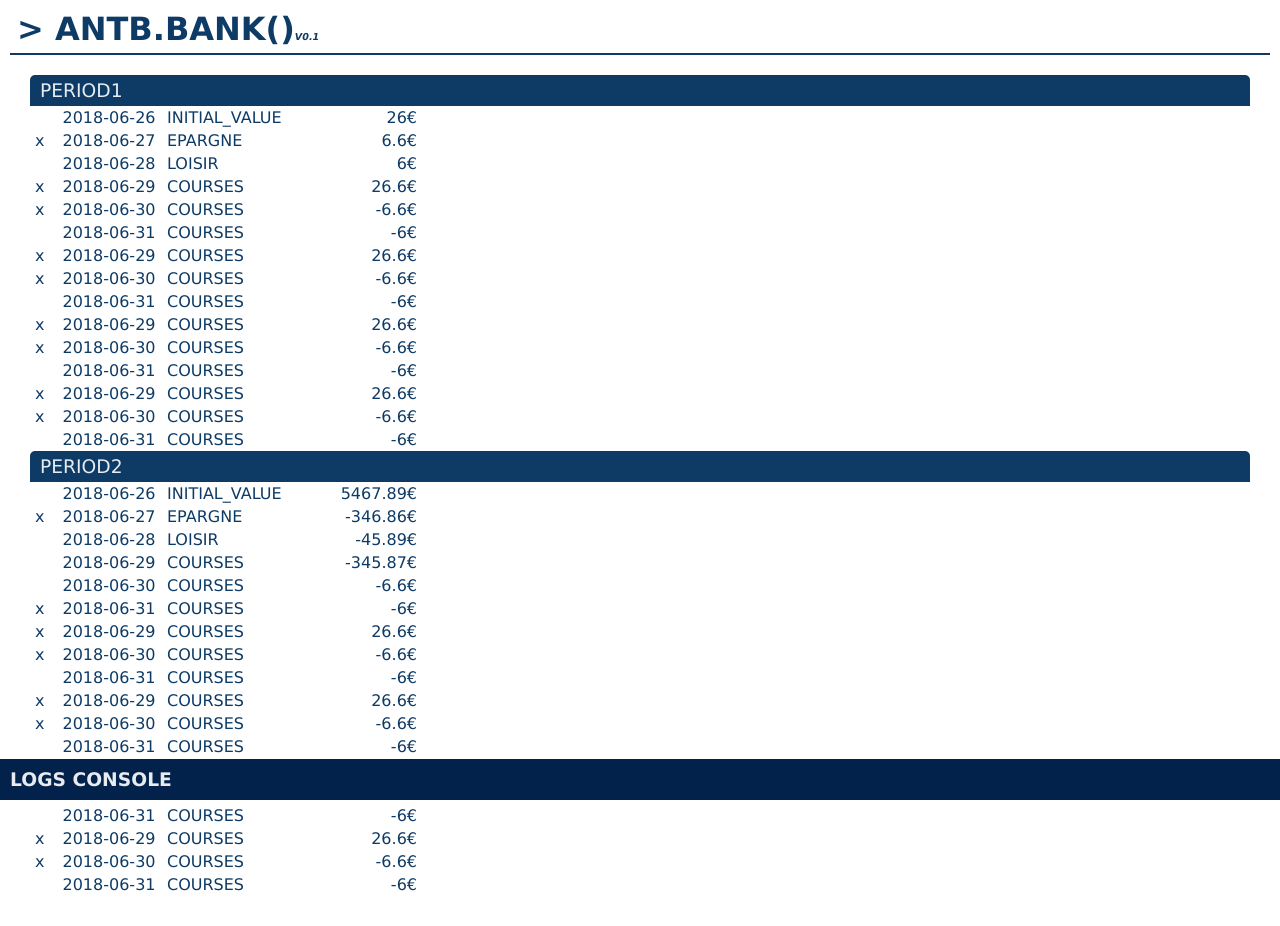
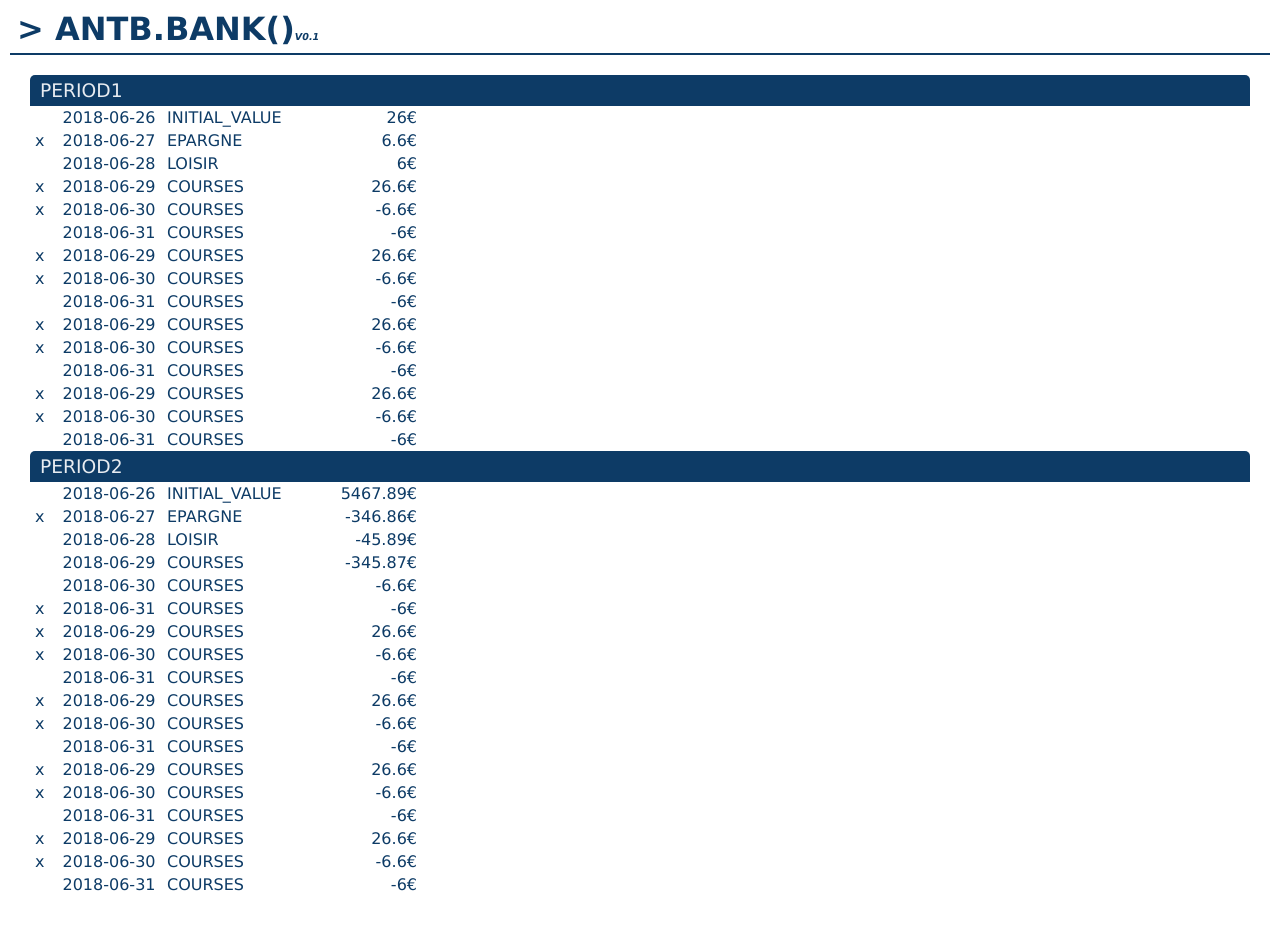
Before and after one commit to antoinebht/banking, an Angular app: page /account/1 in a window 1280 px wide. Built offline with nearby package versions, Linux system fonts and the light colour scheme.

Commit message:
App : Hidden log console

```diff
--- a/src/app/app.component.html
+++ b/src/app/app.component.html
@@ -1,3 +1,3 @@
 <app-header></app-header>
 <router-outlet></router-outlet>
-<app-log-console></app-log-console>
+<!-- <app-log-console></app-log-console> -->
```
